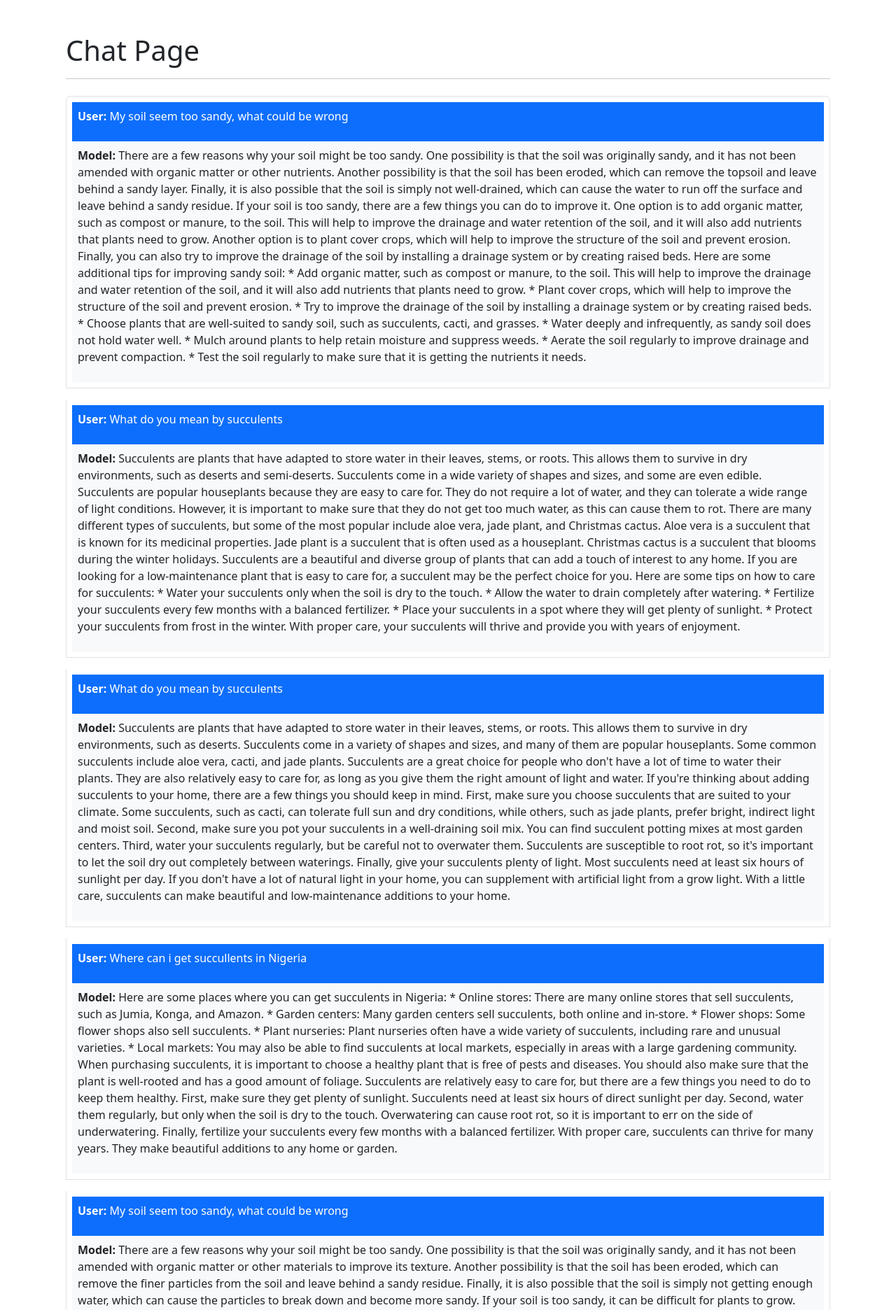
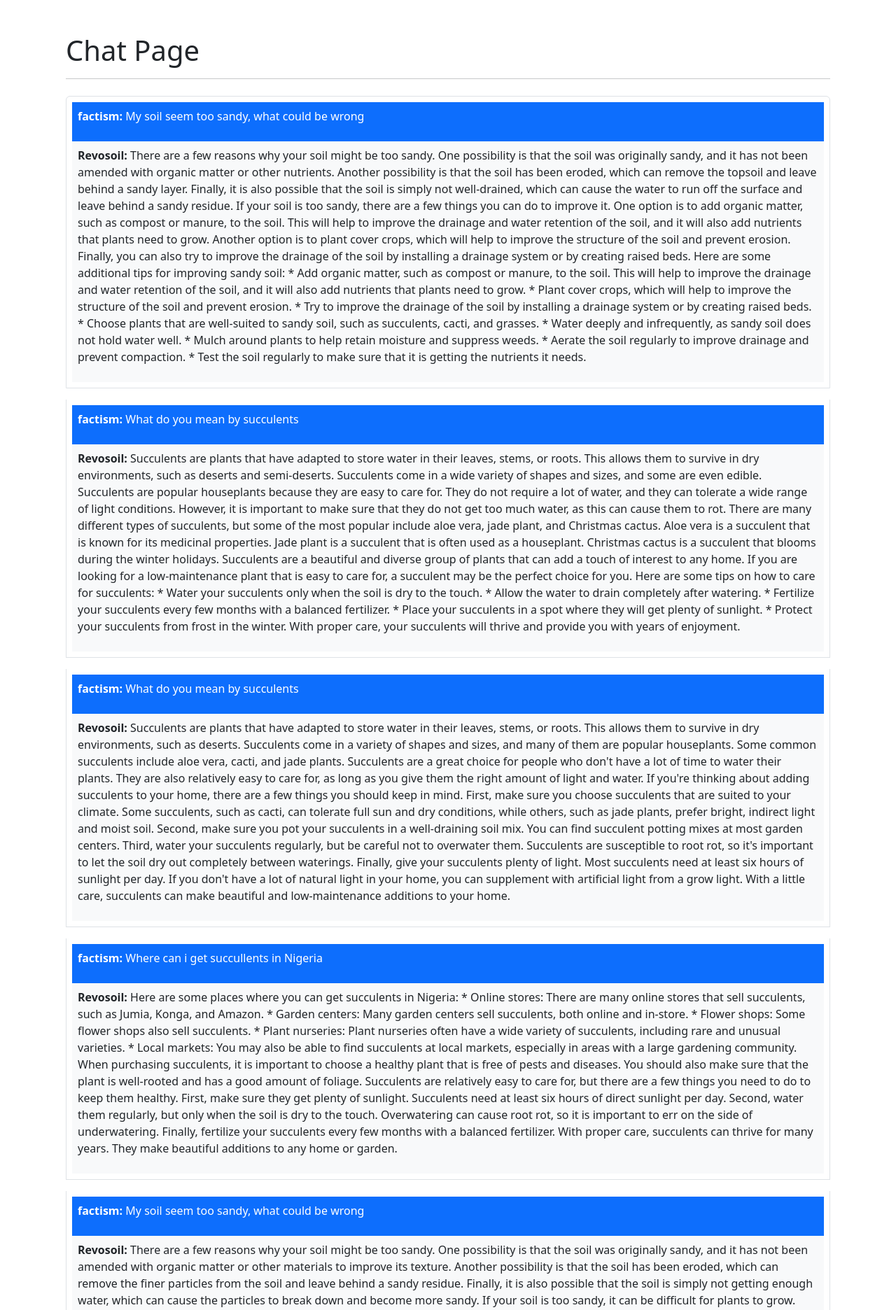
Before and after one commit to factism001/revosoil, a Django app: page /soilapp/chat/ in a window 1280 px wide. Shown: the part 56-1928 px from the top of the page at 70% size. Run offline with Django 4.2, Linux system fonts and the light colour scheme; a user stored in the database is signed in; data comes from the database, SQL or seed files in the repository; both versions use the stored data as it was after the commit.

Commit message:
debugging

```diff
--- a/soilsite/soilapp/models.py
+++ b/soilsite/soilapp/models.py
@@ -46,6 +46,7 @@ class Profile(models.Model):
 
 
 class ChatMessage(models.Model):
+    user = models.ForeignKey(User, on_delete=models.CASCADE, default=1)
     user_input = models.TextField()
     model_response = models.TextField()
     timestamp = models.DateTimeField(auto_now_add=True)
--- a/soilsite/soilapp/templates/chat_page.html
+++ b/soilsite/soilapp/templates/chat_page.html
@@ -8,10 +8,10 @@
             {% for message in chat_messages %}
                 <li class="list-group-item message-container my-2 p-2">
                     <div class="user-message bg-primary text-white p-2">
-                        <p><strong>User:</strong> {{ message.user_input }}</p>
+                        <p><strong>{{ message.user }}:</strong> {{ message.user_input }}</p>
                     </div>
                     <div class="model-message bg-light p-2">
-                        <p><strong>Model:</strong> {{ message.model_response }}</p>
+                        <p><strong>Revosoil:</strong> {{ message.model_response }}</p>
                     </div>
                 </li>
             {% endfor %}
@@ -26,12 +26,12 @@
         </form>
     </div>
     <script>
-        // Scroll to the input field with id "user_prompt"
-        window.onload = function() {
+        // Scroll to the input field with id "user_prompt" after the page has loaded
+        window.addEventListener('load', function() {
             const inputField = document.getElementById('user_prompt');
             if (inputField) {
                 inputField.scrollIntoView({ behavior: 'smooth' });
             }
-        };
+        });
     </script>
 {% endblock %}
--- a/soilsite/soilapp/views.py
+++ b/soilsite/soilapp/views.py
@@ -135,8 +135,11 @@ def chat_view(request):
                 messages=prompt
             )
 
+            # Get the username of the current user
+            user = request.user
+
             # Save the user's input and the model's response to your database
-            ChatMessage.objects.create(user_input=prompt, model_response=response.last)
+            ChatMessage.objects.create(user=user, user_input=prompt, model_response=response.last)
     else:
         form = ChatForm()
 
```
Also changed, not shown: soilsite/db.sqlite3, soilsite/soilapp/migrations/0007_chatmessage_user.py (added).
